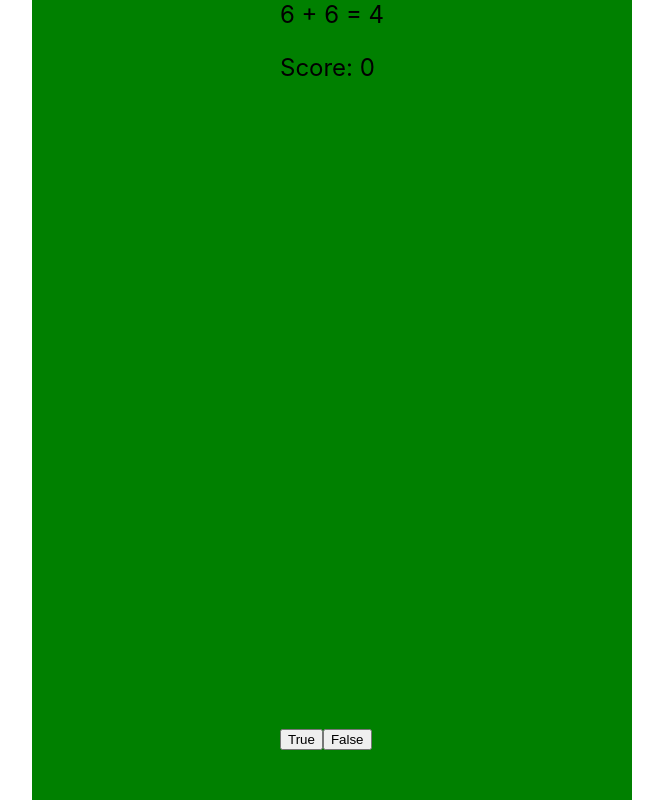
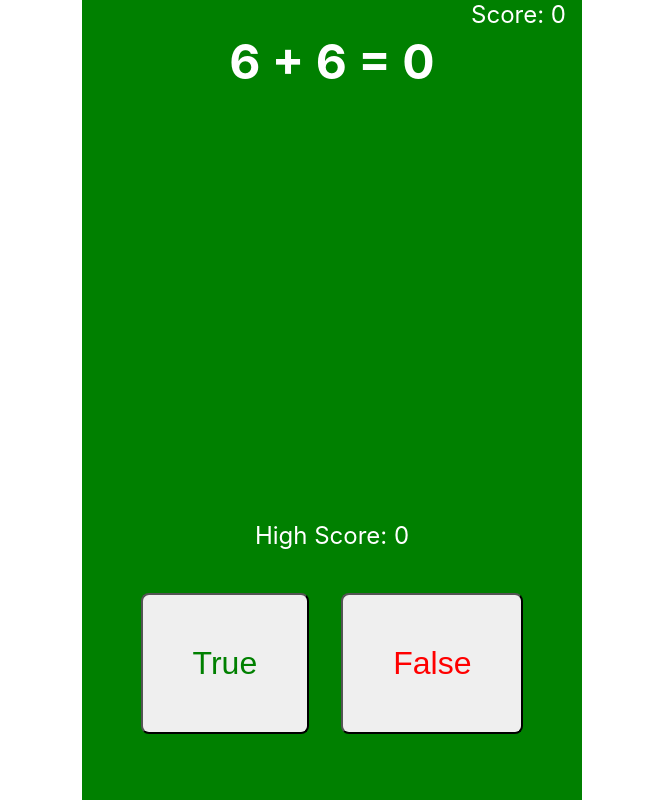
Before and after one commit to hieutrungtran2205/freaky-math, a React (Create React App) app: page / in a window 1280 px wide. Shown: the whole page, without its empty margins (308-971 px from the left). Built offline with nearby package versions, Linux system fonts and the light colour scheme.

Commit message:
add highScore color playAgain

```diff
--- a/src/App.css
+++ b/src/App.css
@@ -1,15 +1,53 @@
-.App {
+.content {
   display: flex;
   justify-content: center;
-  width: 600px;
+  width: 500px;
   height: 100vh;
-  background-color: green;
   margin: 0 auto;
   position: relative;
   font-size: 24px;
 }
 
+.expression {
+  color: #fff;
+}
+
+.score {
+  position: absolute;
+  right: 16px;
+  color: #fff;
+}
+
+.highScore {
+  position: absolute;
+  bottom: 250px;
+  color: #fff;
+}
+
 .buttons {
   position: absolute;
   bottom: 50px;
+  display: flex;
 }
+
+.btn {
+  font-size: 32px;
+  padding: 50px;
+  margin: 16px;
+  border-radius: 8px;
+  cursor: pointer;
+}
+
+.btn.true {
+  color: green;
+}
+
+.btn.false {
+  color: red;
+}
+
+.playAgain {
+  position: absolute;
+  top: 50%;
+  transform: translateY(-100%);
+}
--- a/src/components/Expression.js
+++ b/src/components/Expression.js
@@ -3,6 +3,26 @@ import '../App.css';
 // import useRandom from '../hooks/useRandom';
 
 function Expression() {
+    const [expression, setExpression] = useState()
+    const [score, setScore] = useState(0)
+    const [isTrue, setIsTrue] = useState(true)
+    const [color, setColor] = useState('green')
+    const [highScore, setHighScore] = useState(JSON.parse(localStorage.getItem('highScore') ?? 0))
+    const [isOver, setIsOver] = useState(false)
+
+    const getRandomColor = () => {
+        const colors = ['green', 'red', 'orange', 'blue', 'brown', 'pink', 'black']
+        return colors[Math.floor(Math.random() * colors.length)]
+    }
+
+    const notRepeatColor = useCallback(() => {
+        const randomColor = getRandomColor()
+        while (randomColor === color) {
+            notRepeatColor()
+        }
+        return randomColor
+    }, [color])
+
     const getRandomNumber = () => {
         return Math.floor(Math.random() * 20);
     }
@@ -12,31 +32,28 @@ function Expression() {
         return operator[Math.floor(Math.random() * operator.length)]
     }
 
-    // const [random, setRandom] = useState(0.5)
-
-    const [score, setScore] = useState(0)
-    const [isTrue, setIsTrue] = useState(true)
-
     const op = getRandomOperator();
 
     const getResult = useCallback((num1, num2) => {
         return eval(`${num1} ${op} ${num2}`)
     }, [op])
 
+    const getFakeResult = (num1, num2, result) => {
+        let fakeResult = getRandomNumber(num1, num2);
+        return result === fakeResult ? getFakeResult(num1, num2, result) : fakeResult
+    }
+
     const getRandomResult = useCallback((num1, num2) => {
         const randomResult = Math.random() >= 0.5;
         setIsTrue(randomResult);
         const result = getResult(num1, num2);
-        const fakeResult = getRandomNumber(num1, num2);
+        const fakeResult = getFakeResult(num1, num2, result);
         return randomResult ? result : fakeResult;
     }, [getResult])
 
-
-    const [expression, setExpression] = useState('click True to start')
     const getRandomExpression = useCallback(() => {
         const num1 = getRandomNumber();
         const num2 = getRandomNumber();
-
         const randomResult = getRandomResult(num1, num2)
         console.log(`${num1} ${op} ${num2} = ${randomResult} `);
         return `${num1} ${op} ${num2} = ${randomResult} `
@@ -46,40 +63,62 @@ function Expression() {
         if (isTrue) {
             setExpression(getRandomExpression())
             setScore(score => score + 1)
+            setColor(notRepeatColor())
         } else {
             setExpression("game over")
             setScore(0)
+            console.log("s", score);
+            setHighScore(score)
+            setIsOver(true)
         }
-    }, [getRandomExpression, isTrue])
-    console.log("ex2", expression);
+    }, [getRandomExpression, isTrue, notRepeatColor, score])
 
     const onClickFalse = useCallback(() => {
         if (!isTrue) {
             setExpression(getRandomExpression())
             setScore(score => score + 1)
-
+            setColor(notRepeatColor())
         } else {
             setExpression("game over")
             setScore(0)
+            setHighScore(score)
+            setIsOver(true)
         }
-    }, [getRandomExpression, isTrue])
+    }, [getRandomExpression, isTrue, notRepeatColor, score])
 
+    const oldScore = JSON.parse(localStorage.getItem('highScore'))
+    console.log(oldScore);
+    if (oldScore <= highScore) {
+        localStorage.setItem('highScore', JSON.stringify(highScore))
+    }
+
+    const playAgain = () => {
+        setExpression(getRandomExpression())
+        setScore(0)
+        setIsOver(false)
+    }
 
     useEffect(() => {
-        console.log('avc');
         setExpression(getRandomExpression())
     }, [])
 
 
+    console.log(isOver);
     return (
-        <div className='expression'>
-            {expression}
-            <p>Score: {score}</p>
+        <div className='content' style={{ backgroundColor: `${color}` }}>
+            <span className='score'>Score: {score}</span>
+            <div className='expression'>
+                <h1>{expression}</h1>
+            </div>
+            {isOver ?
+                <button className='btn playAgain' onClick={playAgain}>Play Again</button> : ''
+            }
+            <span className='highScore'>High Score: {highScore}</span>
             <div className='buttons'>
-                <button onClick={onClickTrue}>True</button>
-                <button onClick={onClickFalse}>False</button>
+                <button className='btn true' onClick={onClickTrue}>True</button>
+                <button className='btn false' onClick={onClickFalse}>False</button>
             </div>
-        </div >
+        </div>
     );
 }
 
```
Also changed, not shown: src/hooks/useRandom.js (deleted, +0 -48 lines).
